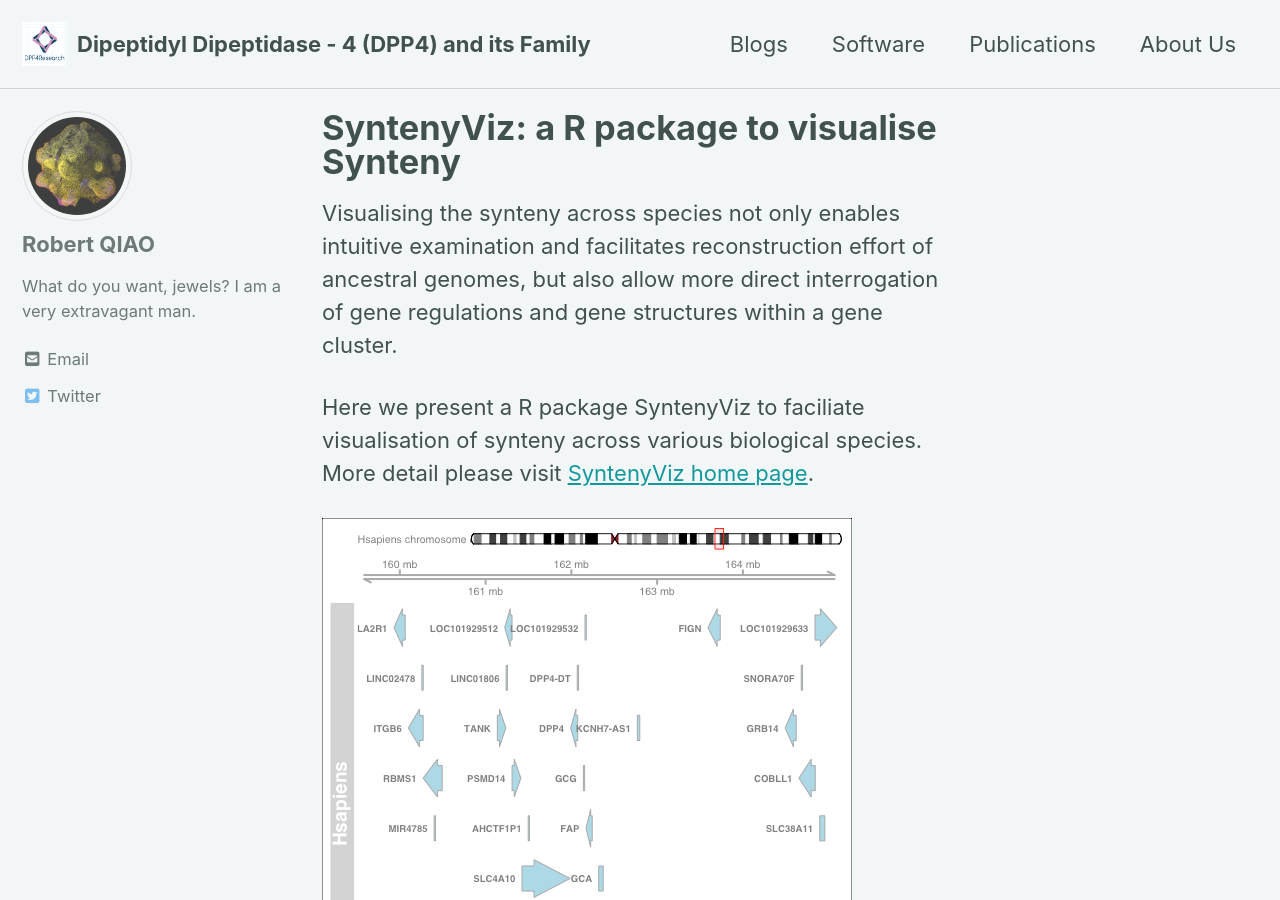
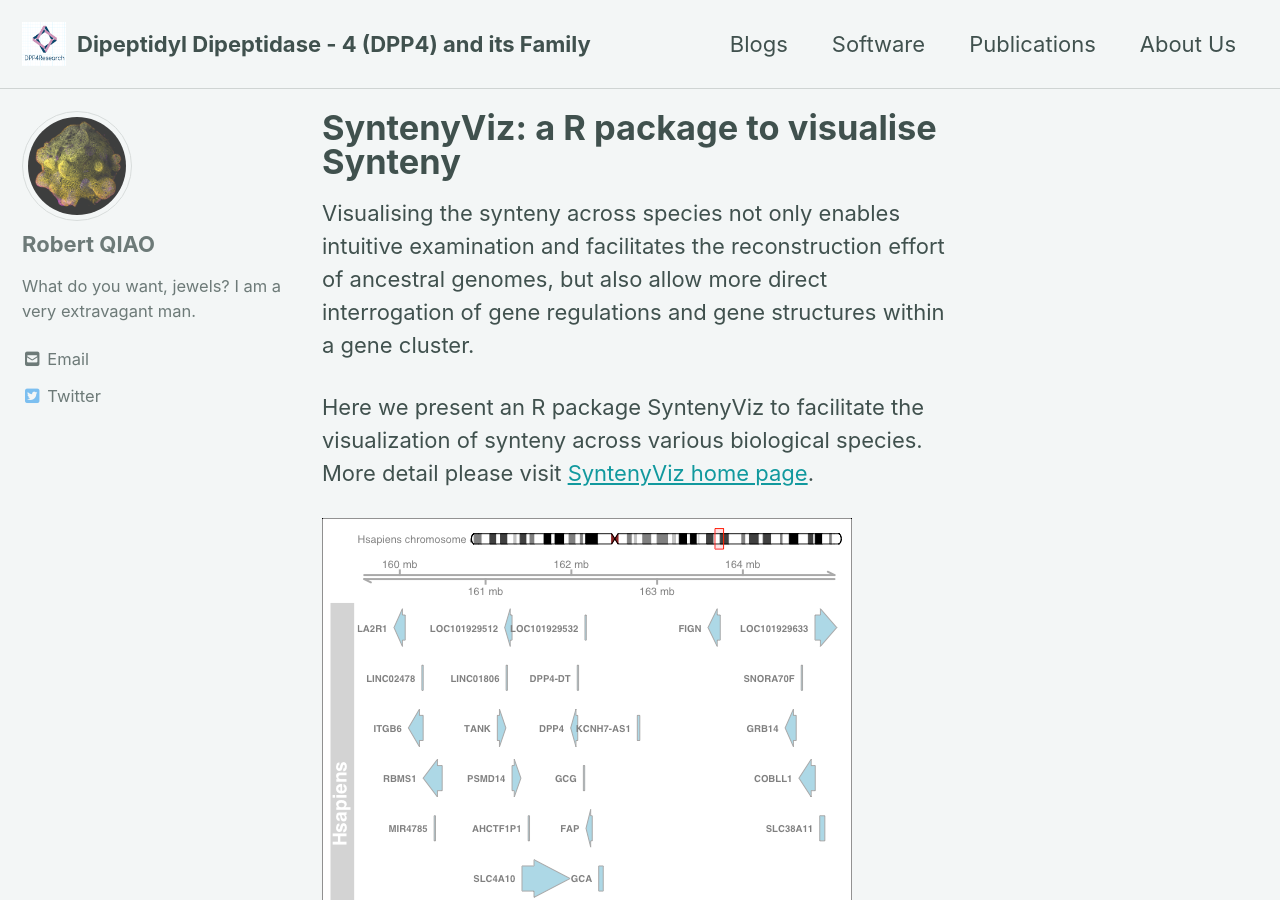
Before and after one commit to DPP4ResearchGroup/DPP4-HomePage, a Jekyll site: the page built from _software/2020-02-21-syntenyviz.md, in a window 1280 px wide and 900 px high. Built offline with Jekyll 4.4.1, drawn with Linux system fonts in a browser that asks for light colours; cached includes are drawn as plain includes; nearby versions of some CDN libraries; comment, search, counter and statistics services are not loaded.

Commit message:
software <- syntenyviz typo fix

```diff
--- a/_software/2020-02-21-syntenyviz.md
+++ b/_software/2020-02-21-syntenyviz.md
@@ -9,9 +9,9 @@ tags:
 author: robqiao
 ---
 
-Visualising the synteny across species not only enables intuitive examination and facilitates reconstruction effort of ancestral genomes, but also allow more direct interrogation of gene regulations and gene structures within a gene cluster.
+Visualising the synteny across species not only enables intuitive examination and facilitates the reconstruction effort of ancestral genomes, but also allow more direct interrogation of gene regulations and gene structures within a gene cluster.
 
-Here we present a R package SyntenyViz to faciliate visualisation of synteny across various biological species. More detail please visit [SyntenyViz home page](https://dpp4researchgroup.github.io/SyntenyViz/).
+Here we present an R package SyntenyViz to facilitate the visualization of synteny across various biological species. More detail please visit [SyntenyViz home page](https://dpp4researchgroup.github.io/SyntenyViz/).
 
 ![Single Synteny Plot]({{ site.baseurl }}/assets/images/plots/Hsplot.png) \\
 Figure 1: An example of a Single Synteny Plot
```
